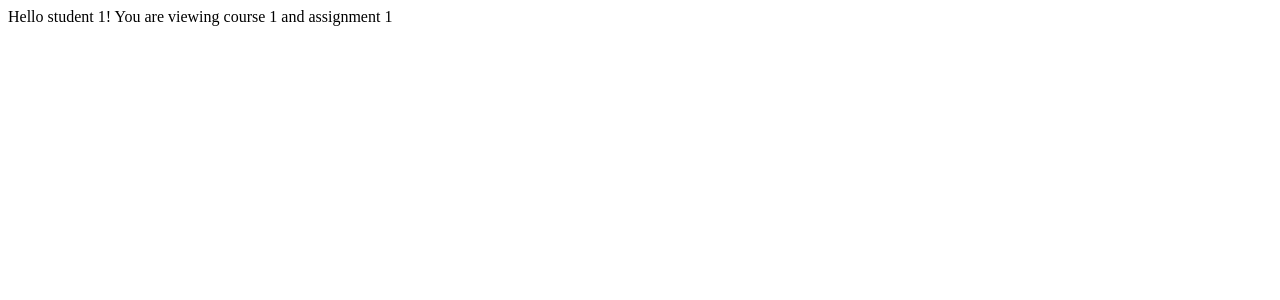
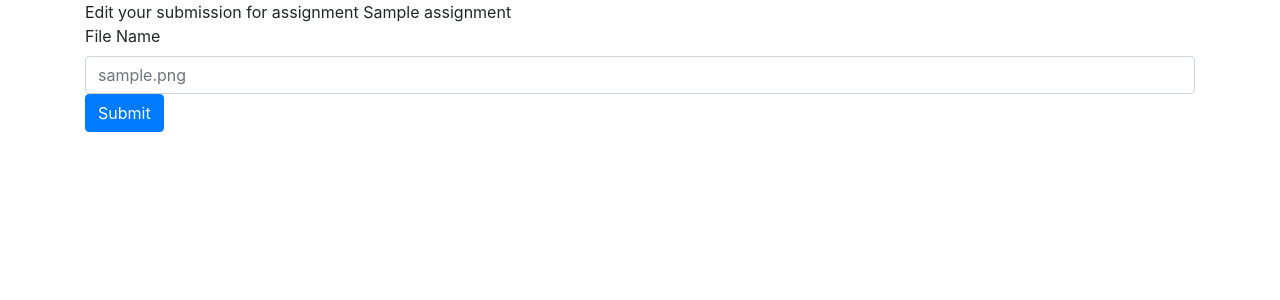
Before and after one commit to AlidaHartwell/umbc-submitsystem, a Django app: page /student/1/course/1/assignments/1/submissions in a window 1280 px wide. Shown: the top 300 px of the page. Run offline with Django 3.2, Linux system fonts and the light colour scheme; tables that the repository leaves empty hold one stand-in row (values such as "Sample post"); some libraries are stand-ins or nearby versions.

Commit message:
Submit System (Partial)
Student working! Need to make File object for Submission

```diff
--- a/mysite/submitsys/admin.py
+++ b/mysite/submitsys/admin.py
@@ -1,8 +1,9 @@
 from django.contrib import admin
-from .models import Assignment, Course, Student, Rubric
+from .models import Assignment, Course, Student, Rubric, Submission
 
 # Register your models here.
 admin.site.register(Assignment)
 admin.site.register(Course)
 admin.site.register(Student)
 admin.site.register(Rubric)
+admin.site.register(Submission)
--- a/mysite/submitsys/templates/submitsys/assignment_form.html
+++ b/mysite/submitsys/templates/submitsys/assignment_form.html
@@ -10,6 +10,7 @@
 <body>
 <form action="{% url 'assignment_create' course_id %}" method="post">
     {% csrf_token %}
+    <div class="container">
     <div class=form-group">
         <label for="assignmentTitle">Assignment Title</label>
         <input type="text" class="form-control" id="assignmentTitle" name="assignmentTitle" placeholder="Enter new assigment title">
@@ -27,6 +28,7 @@
         <textarea class="form-control" id="requiredFiles" rows="3"></textarea>
     </div>
     <button class="btn btn-primary" type="submit">Submit</button>
+    </div>
 </form>
 </body>
 </html>
--- a/mysite/submitsys/templates/submitsys/studentintro.html
+++ b/mysite/submitsys/templates/submitsys/studentintro.html
@@ -10,7 +10,7 @@
 <body>
     <div class="container">
     <hr/>
-        <form action="{% url 'student_login' %}">
+        <form action="{% url 'student_login' %}" method="GET">
             <div class="form-group">
                 {% csrf_token %}
                 Hello! Please enter your ID number below.
--- /dev/null
+++ b/mysite/submitsys/templates/submitsys/submission_edit.html
@@ -0,0 +1,23 @@
+<!DOCTYPE html>
+<html lang="en">
+<head>
+    <meta charset="UTF-8">
+    <title>The assignment creation form</title>
+    <link rel="stylesheet" href="https://stackpath.bootstrapcdn.com/bootstrap/4.3.1/css/bootstrap.min.css"
+          integrity="sha384-ggOyR0iXCbMQv3Xipma34MD+dH/1fQ784/j6cY/iJTQUOhcWr7x9JvoRxT2MZw1T" crossorigin="anonymous">
+
+</head>
+<body>
+<form action="{% url 'submission_save' student.id course.id assignment.id submission.id %}" method="post">
+    {% csrf_token %}
+    <div class="container">
+        Edit your submission for assignment {{assignment.assignment_name}}
+        <div class=form-group">
+            <label for="filename">File Name</label>
+            <input type="text" class="form-control" id="filename" name="filename" placeholder="{{submission.file_name}}">
+        </div>
+        <button class="btn btn-primary" type="submit">Submit</button>
+    </div>
+</form>
+</body>
+</html>
--- a/mysite/submitsys/urls.py
+++ b/mysite/submitsys/urls.py
@@ -17,7 +17,10 @@ urlpatterns = [
     path('student/<int:student_id>/', views.student_console, name='student_console'),
     path('student/<int:student_id>/course/<int:course_id>/assignments', views.student_courses, name='student_courses'),
     path('student/<int:student_id>/course/<int:course_id>/assignments/<int:assignment_id>/submissions',
-         views.assignment_submissions,
-         name='assignment_submissions'),
+         views.submission_edit,
+         name='submission_edit'),
+    path('student/<int:student_id>/course/<int:course_id>/assignments/<int:assignment_id>/submissions/<int:submission_id>/save',
+         views.submission_save,
+         name='submission_save'),
 
 ]
--- a/mysite/submitsys/views.py
+++ b/mysite/submitsys/views.py
@@ -1,8 +1,9 @@
 from django.http import HttpResponse, HttpResponseRedirect
+from django.shortcuts import get_object_or_404
 from django.template import loader
 from django.urls import reverse
 
-from .models import Assignment, Course, Student
+from .models import Assignment, Course, Student, Submission
 
 
 def index(request):
@@ -25,8 +26,10 @@ def course_create(request):
 
 
 def assignment_console(request, course_id):
+    course: Course = get_object_or_404(Course, pk=course_id)
+
     context = {
-        "assignments": Assignment.objects.all(),  # TODO: Get all assignments for course ID
+        "assignments": Assignment.objects.filter(course_fk=course_id),
         "course_id": course_id,  # Get course object with course ID -> how do access model info from DB
     }
     template = loader.get_template('submitsys/assignment.html')
@@ -59,13 +62,13 @@ def student_intro(request):
 
 
 def student_login(request):
-    return HttpResponseRedirect(reverse('student_console', None, 'student_id')) #student_console(request, student_id=request.GET('student_id'))))
+    return HttpResponseRedirect(reverse('student_console', args=(request.GET['student_id'],)))
 
 
 def student_console(request, student_id):
     context = {
         'student': Student.objects.get(pk=student_id),
-        'courses': Course.objects.all()
+        'courses': Course.objects.all()  # TODO: Only get courses student is enrolled in, many to many field
     }
     template = loader.get_template('submitsys/student.html')
     return HttpResponse(template.render(context, request))
@@ -74,14 +77,41 @@ def student_console(request, student_id):
 
 
 def student_courses(request, student_id, course_id):
-    response_str = "Hello student " + str(student_id) + "! You are viewing course " + str(course_id)
-    return HttpResponse(response_str)
+    context = {
+        'student': Student.objects.get(pk=student_id),
+        'course': Course.objects.get(pk=course_id),
+        'assignments': Assignment.objects.filter(course_fk=course_id)
+    }
+    template = loader.get_template('submitsys/student_courses.html')
+    return HttpResponse(template.render(context, request))
 
 
-def assignment_submissions(request, student_id, course_id, assignment_id):
-    response_str = "Hello student " + str(student_id) + "! You are viewing course " + str(
-        course_id) + " and assignment " + str(assignment_id)
-    return HttpResponse(response_str)
+def submission_edit(request, student_id, course_id, assignment_id):
+
+    student = Student.objects.get(pk=student_id)
+    assignment = Assignment.objects.get(pk=assignment_id)
+
+    try:
+        submission = Submission.objects.get(student=student_id, assignment_fk=assignment_id)
+    except Submission.DoesNotExist:
+        submission = Submission.objects.create(student=student, assignment_fk=assignment, file_name='hw.py')
+
+    context = {
+        'student': student,
+        'course': Course.objects.get(pk=course_id),
+        'assignment': assignment,
+        'submission': submission
+    }
+
+    template = loader.get_template('submitsys/submission_edit.html')
+    return HttpResponse(template.render(context, request))
+
+
+def submission_save(request, student_id, course_id, assignment_id, submission_id):
+    submission = Submission.objects.get(pk=submission_id)
+    submission.file_name = request.POST['filename']
+    submission.save()
+    return HttpResponseRedirect(reverse('submission_edit', args=[student_id, course_id, assignment_id]))
 
 
 def course_enroll(request, course_id):
```
Also changed, not shown: mysite/submitsys/templates/submitsys/student_courses.html (added, +19 -0 lines).
